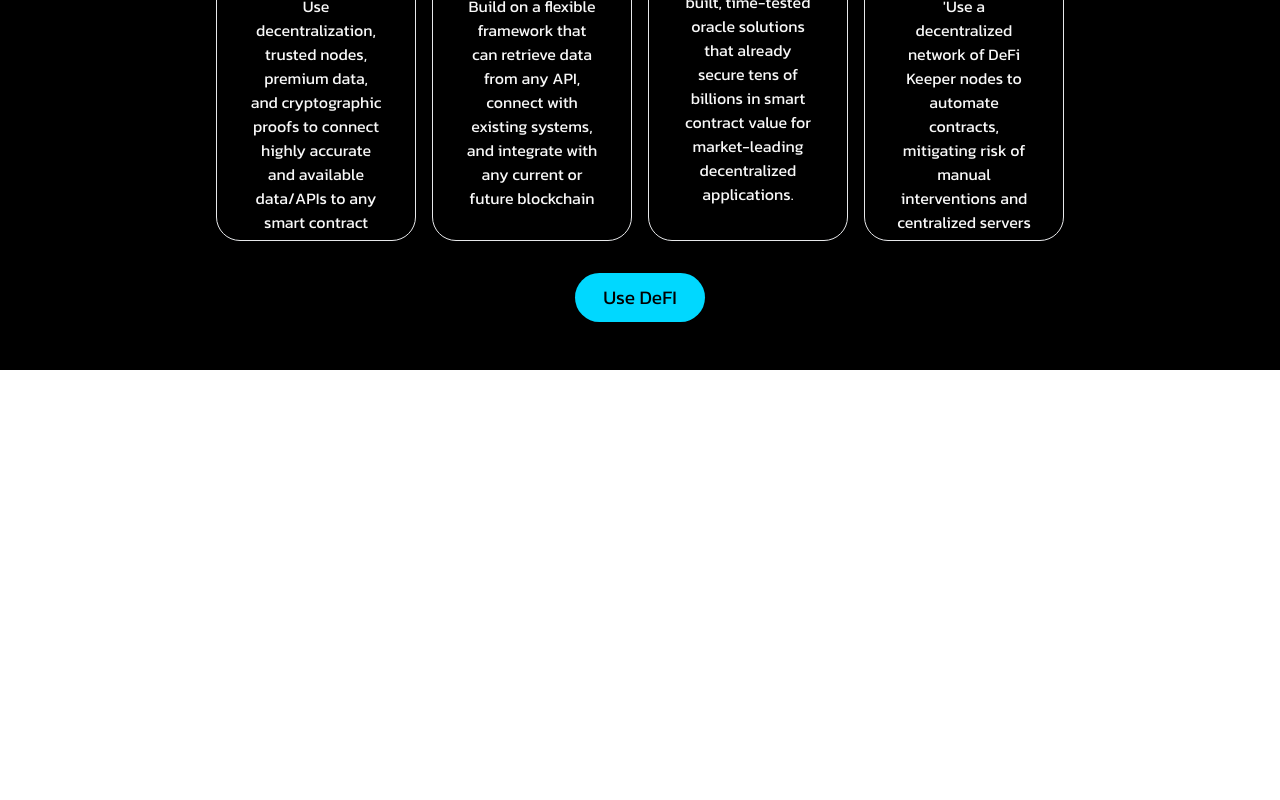
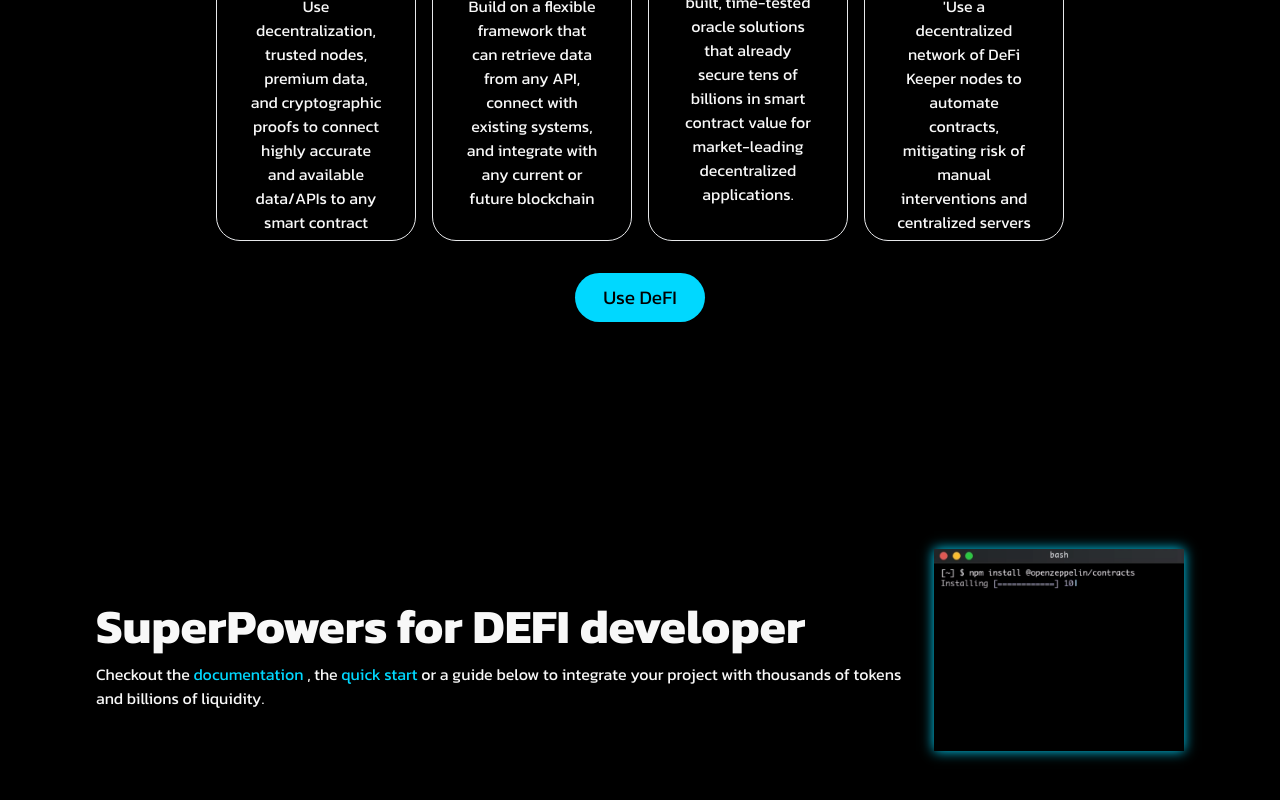
Before and after one commit to EvgeniyKucheryavenko/DefiWebsite, a React (Create React App) app: page / in a window 1280 px wide. Shown: the part 1303-2103 px from the top of the page. Before the commit the page ends 1673 px from the top, so only its background shows below. Built offline with nearby package versions, Linux system fonts and the light colour scheme.

Commit message:
added Footer components

```diff
--- a/src/App.jsx
+++ b/src/App.jsx
@@ -2,6 +2,7 @@
 import Navbar from "./components/navbar/Navbar";
 import Hero from './components/hero/Hero';
 import About from "./components/About/About";
+import Developer from "./components/developer/Developer";
 
 const App = () => {
     return (
@@ -9,6 +10,7 @@
             <Navbar/>
             <Hero/>
             <About/>
+            <Developer/>
         </div>
     );
 };
--- a/src/components/developer/Developer.jsx
+++ b/src/components/developer/Developer.jsx
@@ -4,8 +4,21 @@
 
 const Developer = () => {
     return (
-        <div>
-
+        <div className="developers">
+            <div className="container">
+                <div className="left">
+                    <h2>SuperPowers for DEFI developer</h2>
+                    <p>Checkout the <span className="blue">documentation </span>, the <span
+                        className="blue">quick start</span> or a guide below to integrate your project with thousands of
+                        tokens and billions of liquidity.
+                    </p>
+                </div>
+                <div className="right">
+                    <div className="img-container">
+                        <img src={terminal} alt="image terminal"/>
+                    </div>
+                </div>
+            </div>
         </div>
     );
 };
--- a/src/components/developer/developer.css
+++ b/src/components/developer/developer.css
@@ -0,0 +1,47 @@
+.developers {
+    background-color: #000;
+    height: 70vh;
+}
+
+.developers .container {
+    max-width: 1140px;
+    margin: auto;
+    height: 100%;
+    display: flex;
+    justify-content: space-between;
+}
+
+.developers .left {
+    background-color: #000;
+    color: #f8f8f8;
+    margin: auto;
+    padding: 1rem;
+}
+
+.developers .right {
+    background-color: #000;
+}
+
+.img-container {
+    text-align: center;
+    height: 100%;
+    display: flex;
+    justify-content: center;
+    align-items: center;
+    padding: 1rem;
+}
+
+.developers img {
+    width: 250px;
+    box-shadow: 0px 0px 12px var(--primary-blue);
+}
+
+@media screen and (max-width:940px) {
+    .developers .container {
+        flex-direction: column;
+    }
+
+    .developers .right {
+        margin: 3rem 0;
+    }
+}
```
